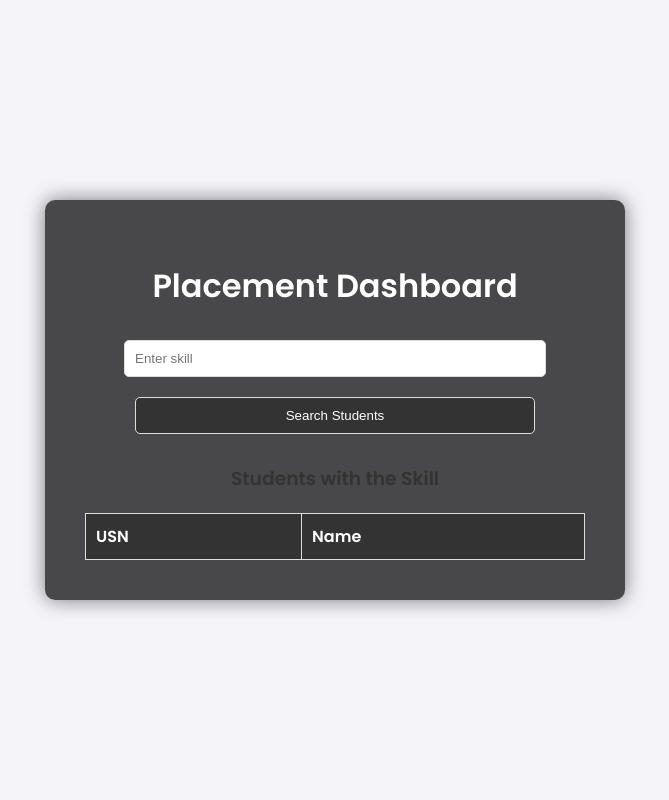
After one commit to KarthikeyanJ04/AcadMaster, a Flask app: page /placement-faculty-dashboard in a window 1280 px wide. The commit adds this page. Shown: the whole page, without its empty margins (305-974 px from the left). Run offline with Flask 3, Linux system fonts and the light colour scheme; the visitor is signed in with stand-in values (Sample User, id 1); lists and menus that the app fills with data are empty; some libraries are stand-ins or nearby versions.

Commit message:
Multiple changes including placement dept login

```diff
--- a/app.py
+++ b/app.py
@@ -96,7 +96,7 @@ def initialize_database():
             FOREIGN KEY (student_id) REFERENCES students(student_id))""")
 
             cursor.execute("""CREATE TABLE IF NOT EXISTS skills (
-            usn VARCHAR(20) PRIMARY KEY, skills TEXT)""")
+            usn VARCHAR(20), skills TEXT, PRIMARY KEY (usn), FOREIGN KEY (usn) REFERENCES subject_sgpa(USN))""")
 
 
             cursor.execute("""CREATE TABLE IF NOT exists students_sgpa (
@@ -604,6 +604,10 @@ def register_placement():
         hashed_password = bcrypt.hashpw(password.encode('utf-8'), bcrypt.gensalt()).decode('utf-8')
 
         # Insert the faculty details into the 'faculty' table
+        cursor.execute("""CREATE TABLE IF NOT EXISTS PLACEMENT (name VARCHAR(100),
+                    email VARCHAR(100) UNIQUE,
+                    password VARCHAR(255))""")
+
         cursor.execute("""
             INSERT INTO placement (name, email, password)
             VALUES (%s, %s, %s)
@@ -654,30 +658,41 @@ def faculty_login():
     return render_template('faculty_login.html')
 
 @app.route('/placement-faculty-login', methods=['POST'])
-def placement_faculty_login_post():
-    email = request.form['email']
-    password = request.form['password'].encode('utf-8')  # Encode the input password
+def placement_login():
+    data = request.json
+    if not data:
+        return jsonify({"message": "Invalid request format"}), 400
+    email = data.get('email').strip().lower()
+    password = data.get('password').strip()
 
-    # Establish connection and query the faculty table
-    conn = get_db_connection()
-    cursor = conn.cursor()
-    cursor.execute("SELECT password FROM placement WHERE email = %s", (email,))
-    result = cursor.fetchone()
-    conn.close()
+    try:
+        db = MySQLdb.connect(host="localhost", user="root", passwd="jaikarthik", db="user_data")
+        cursor = db.cursor()
 
-    if result:
-        stored_password = result[0].encode('utf-8')  # Encode stored hash for bcrypt comparison
-        if bcrypt.checkpw(password, stored_password):
-            session['placement_faculty_logged_in'] = True
-            session['placement_faculty_email'] = email
-            flash('Login successful!', 'success')
-            return redirect(url_for('placement_faculty_dashboard'))  # Redirect to faculty dashboard
+        cursor.execute("SELECT password FROM placement WHERE email = %s", (email,))
+        result = cursor.fetchone()
+
+        if result:
+            stored_hashed_password = result[0]
+            if bcrypt.checkpw(password.encode('utf-8'), stored_hashed_password.encode('utf-8')):
+                session['placement_logged_in'] = True
+                session['email'] = email
+                db.close()
+
+                # Redirect to the placement faculty dashboard after successful login
+                return redirect(url_for('placement_dashboard'))  # 'placement_dashboard' is the name of the view you want to redirect to
+            else:
+                db.close()
+                return jsonify({"message": "Invalid email or password"}), 401
         else:
-            flash('Incorrect password. Please try again.', 'danger')
-    else:
-        flash('Email not found. Please check or register first.', 'warning')
+            db.close()
+            return jsonify({"message": "Invalid email or password"}), 401
 
-    return redirect(url_for('faculty_login'))
+    except MySQLdb.MySQLError as e:
+        return jsonify({"message": f"Database error: {str(e)}"}), 500
+
+
+
 
 # Route for faculty login page
 @app.route('/placement-faculty-login')
@@ -685,12 +700,11 @@ def placement_faculty_login():
     return render_template('placement_login.html')
 
 @app.route('/placement-faculty-dashboard')
-def placement_faculty_dashboard():
+def placement_dashboard():
+    if 'placement_logged_in' not in session:
+        return redirect(url_for('placement_login'))  # Redirect to login if not logged in
+    return render_template('placement_dashboard.html')
 
-    if 'placement_faculty_logged_in' not in session:
-        flash('Please log in first.', 'warning')
-        return redirect(url_for('placement_faculty_login'))
-    return render_template('placement_faculty_dashboard.html')
 
 # Example faculty dashboard route (redirected after login)
 @app.route('/faculty-dashboard')
@@ -765,15 +779,24 @@ def enter_skills(usn):
 @app.route('/save-skills/<usn>', methods=['POST'])
 def save_skills(usn):
     data = request.get_json()
-    skills = data.get('skills', '')
+    new_skills = data.get('skills', '')
 
     try:
         # Connect to MySQL database
         db = MySQLdb.connect(host="localhost", user="root", passwd="jaikarthik", db="user_data")
         cursor = db.cursor()
 
-        # Insert skills into the table
-        cursor.execute("INSERT INTO skills (usn, skills) VALUES (%s, %s)", (usn, skills))
+        # Check if the student already has skills in the database
+        cursor.execute("SELECT skills FROM skills WHERE usn = %s", (usn,))
+        existing_skills = cursor.fetchone()
+
+        if existing_skills:
+            # If skills exist, append the new skills to the existing ones
+            updated_skills = existing_skills[0] + ', ' + new_skills
+            cursor.execute("UPDATE skills SET skills = %s WHERE usn = %s", (updated_skills, usn))
+        else:
+            # If no skills exist for the student, insert the new skills
+            cursor.execute("INSERT INTO skills (usn, skills) VALUES (%s, %s)", (usn, new_skills))
 
         db.commit()
         db.close()
@@ -781,29 +804,96 @@ def save_skills(usn):
         return jsonify({"message": "Skills saved successfully!"}), 200
 
     except MySQLdb.MySQLError as e:
+        # Log the error for debugging purposes
+        print(f"Error saving skills: {str(e)}")  # This will show up in the Flask console
         return jsonify({"message": f"Error saving skills: {str(e)}"}), 500
 
-@app.route('/get-skills/<usn>')
-def get_skills(usn):
+
+@app.route('/students-with-skill', methods=['POST'])
+def students_with_skill():
+    data = request.json
+    skill = data.get('skill')
+
+    if not skill:
+        return jsonify({"message": "No skill provided"}), 400
+
     try:
-        # Connect to MySQL database
         db = MySQLdb.connect(host="localhost", user="root", passwd="jaikarthik", db="user_data")
         cursor = db.cursor()
 
-        # Query to get the skills associated with the student
+        # Debugging: Check if skill exists in the database first
+        print(f"Searching for skill: {skill}")
+
+        # Query to fetch students by skill from the `skills` column with comma-separated values
+        cursor.execute("""
+            SELECT s.student_name, s.usn
+            FROM students_sgpa s
+            JOIN skills sk ON s.usn = sk.usn
+            WHERE sk.skills LIKE %s
+        """, (f"%{skill}%",))
+
+        students = cursor.fetchall()
+        db.close()
+
+        # Debugging: Check the result
+        print(f"Students found: {students}")
+
+        if students:
+            return jsonify({"students": students})
+        else:
+            return jsonify({"message": "No student found with this skill"}), 404
+
+    except MySQLdb.MySQLError as e:
+        return jsonify({"message": f"Database error: {str(e)}"}), 500
+
+
+@app.route('/get-skills/<student_usn>', methods=['GET'])
+def get_skills(student_usn):
+    try:
+        db = MySQLdb.connect(host="localhost", user="root", passwd="jaikarthik", db="user_data")
+        cursor = db.cursor()
+
+        # Example query to fetch skills for the specific student based on student_usn
+        cursor.execute("SELECT skills FROM skills WHERE usn = %s", (student_usn,))
+        skills_data = cursor.fetchall()
+
+        db.close()
+
+        if skills_data:
+            # skills_data is a list of tuples, so we need to extract the skills
+            skills = [skill[0] for skill in skills_data]
+            return jsonify({"skills": skills})  # Return a JSON response with skills data
+        else:
+            return jsonify({"message": "No skills data found for this student"}), 404
+
+    except MySQLdb.MySQLError as e:
+        return jsonify({"message": f"Database error: {str(e)}"}), 500
+
+
+@app.route('/student-details/<usn>', methods=['GET'])
+def get_student_skills(usn):
+    try:
+        # Connect to the database
+        db = MySQLdb.connect(host="localhost", user="root", passwd="jaikarthik", db="user_data")
+        cursor = db.cursor()
+
+        # Query to fetch skills for the student
         cursor.execute("SELECT skills FROM skills WHERE usn = %s", (usn,))
         result = cursor.fetchone()
 
         db.close()
 
-        # If skills are found, return them as a list, otherwise return an empty list
         if result:
-            return jsonify({"skills": result[0].split(', ')})  # Assuming skills are stored as comma-separated
+            skills = result[0].split(', ')  # Assuming skills are stored as a comma-separated string
+            return jsonify({"skills": skills})
         else:
             return jsonify({"skills": []})
 
     except MySQLdb.MySQLError as e:
-        return jsonify({"message": f"Error fetching skills: {str(e)}"}), 500
+        print(f"Error fetching skills for {usn}: {str(e)}")
+        return jsonify({"message": f"Error fetching skills for {usn}: {str(e)}"}), 500
+
+
 
 
 
--- a/templates/index.html
+++ b/templates/index.html
@@ -119,7 +119,7 @@
         Placement Dept
         <div class="dropdown">
           <button onclick="window.location.href='/register__placement'">Register</button>
-          <button onclick="window.location.href='/login-page'">Login</button>
+          <button onclick="window.location.href='/placement-faculty-login'">Login</button>
         </div>
       </div>
       <div class="button">
--- /dev/null
+++ b/templates/placement_dashboard.html
@@ -0,0 +1,183 @@
+<!DOCTYPE html>
+<html lang="en">
+<head>
+    <meta charset="UTF-8">
+    <meta name="viewport" content="width=device-width, initial-scale=1.0">
+    <title>Placement Dashboard</title>
+    <link href="https://fonts.googleapis.com/css2?family=Poppins:wght@400;600&display=swap" rel="stylesheet">
+    <style>
+        body {
+            margin: 0;
+            font-family: 'Poppins', sans-serif;
+            background-color: #f4f4f9;
+            display: flex;
+            justify-content: center;
+            align-items: center;
+            height: 100vh;
+            color: #333;
+        }
+        .container {
+            text-align: center;
+            background: rgba(0, 0, 0, 0.7);
+            padding: 40px;
+            border-radius: 10px;
+            box-shadow: 0 0 20px rgba(0, 0, 0, 0.5);
+            width: 500px;
+        }
+        h1 {
+            margin-bottom: 20px;
+            color: #fff;
+        }
+        input, button {
+            margin: 10px 0;
+            padding: 10px;
+            width: 80%;
+            border-radius: 5px;
+            border: 1px solid #ddd;
+        }
+        button {
+            background-color: #333;
+            color: #fff;
+            cursor: pointer;
+        }
+        button:hover {
+            background-color: #555;
+        }
+        table {
+            width: 100%;
+            margin-top: 20px;
+            border-collapse: collapse;
+        }
+        table th, table td {
+            padding: 10px;
+            text-align: left;
+            border: 1px solid #ddd;
+        }
+        table th {
+            background-color: #333;
+            color: #fff;
+        }
+        .students-container {
+            margin-top: 20px;
+        }
+    </style>
+</head>
+<body>
+
+    <div class="container">
+        <h1>Placement Dashboard</h1>
+
+        <form id="skillsForm">
+            <input type="text" id="skillsInput" placeholder="Enter skill" required>
+            <button type="submit">Search Students</button>
+        </form>
+
+        <div class="students-container" id="studentsContainer">
+            <h3>Students with the Skill</h3>
+            <table id="studentsTable">
+                <thead>
+                    <tr>
+                        <th>USN</th>
+                        <th>Name</th>
+                    </tr>
+                </thead>
+                <tbody id="students-body">
+                    <!-- Students with the skill will be populated here -->
+                </tbody>
+            </table>
+            <p id="noStudentsMessage" style="display: none;">No students found with this skill.</p>
+        </div>
+
+        <!-- Skills table for selected student -->
+        <div id="skills-container" style="display: none;">
+            <h3>Skills of Student <span id="student-name"></span></h3>
+            <table id="skillsTable">
+                <thead>
+                    <tr>
+                        <th>Skills</th>
+                    </tr>
+                </thead>
+                <tbody id="skillsTableBody">
+                    <!-- Skills will be populated here -->
+                </tbody>
+            </table>
+        </div>
+    </div>
+
+    <script>
+        // Wait until the DOM is fully loaded
+        document.addEventListener('DOMContentLoaded', function() {
+            // Handle form submission to search for students
+            document.getElementById('skillsForm').addEventListener('submit', function (event) {
+                event.preventDefault();
+
+                // Get the skill entered by the user
+                const skill = document.getElementById('skillsInput').value;
+
+                // Make a POST request to fetch students with the given skill
+                fetch('/students-with-skill', {
+                    method: 'POST',
+                    headers: {
+                        'Content-Type': 'application/json'
+                    },
+                    body: JSON.stringify({ skill: skill })
+                })
+                .then(response => response.json())
+                .then(data => {
+                    const studentsBody = document.getElementById('students-body');
+                    studentsBody.innerHTML = ''; // Clear previous results
+
+                    if (data.students && data.students.length > 0) {
+                        data.students.forEach(student => {
+                            const row = document.createElement('tr');
+                            const studentLink = `<a href="#" class="student-link" data-usn="${student[0]}" style="color: inherit; text-decoration: none;">${student[1]}</a>`;
+                            row.innerHTML = `<td>${student[0]}</td><td>${studentLink}</td>`;
+                            studentsBody.appendChild(row);
+                        });
+
+                        document.getElementById('noStudentsMessage').style.display = 'none';
+                    } else {
+                        document.getElementById('noStudentsMessage').style.display = 'block';
+                    }
+                })
+                .catch(error => console.error('Error:', error));
+            });
+
+            // Event listener for clicking on a student's name to view their skills
+            document.getElementById('studentsTable').addEventListener('click', function(event) {
+                if (event.target && event.target.matches('.student-link')) {
+                    const usn = event.target.getAttribute('data-usn');
+                    displayStudentSkills(usn);
+                }
+            });
+        });
+
+        // Function to fetch and display skills of the selected student
+        function displayStudentSkills(usn) {
+            fetch(`/student-details/${usn}`)
+                .then(response => response.json())
+                .then(data => {
+                    const skillsContainer = document.getElementById('skills-container');
+                    const skillsTableBody = document.getElementById('skillsTableBody');
+                    skillsTableBody.innerHTML = '';
+
+                    if (data.skills && data.skills.length > 0) {
+                        data.skills.forEach(skill => {
+                            const row = document.createElement('tr');
+                            row.innerHTML = `<td>${skill}</td>`;
+                            skillsTableBody.appendChild(row);
+                        });
+                        document.getElementById('student-name').innerText = usn;
+                        skillsContainer.style.display = 'block';
+                    } else {
+                        alert('No skills found for this student.');
+                    }
+                })
+                .catch(error => {
+                    console.error('Error:', error);
+                });
+        }
+    </script>
+
+</body>
+</html>
```
Also changed, not shown: templates/enter_skills.html (+12 -3 lines), templates/placement_login.html (+25 -0 lines).
